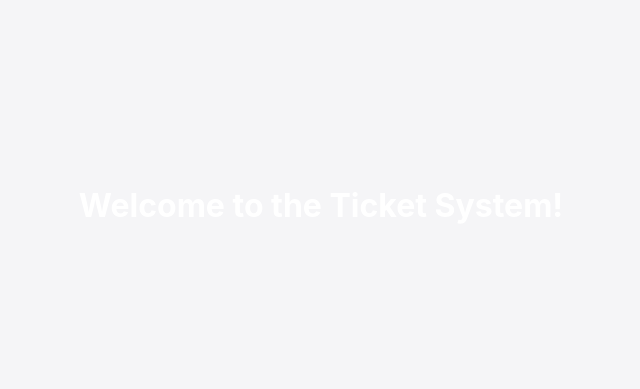
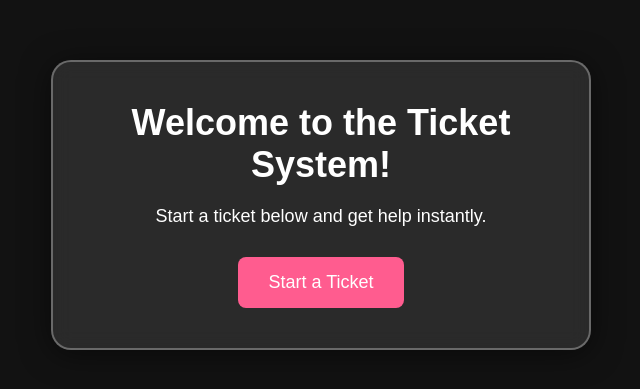
Before and after one commit to vedantakbari/ticket-system, a Next.js app: page / in a window 1280 px wide. Shown: the part 195-584 px from the top of the page, without its empty margins (319-959 px from the left). Built offline with nearby package versions, Linux system fonts and the light colour scheme.

Commit message:
Move global CSS impodrt to _app.js

```diff
--- a/pages/index.js
+++ b/pages/index.js
@@ -1,8 +1,12 @@
 // pages/index.js
 export default function Home() {
   return (
-    <div>
-      <h1>Welcome to the Ticket System!</h1>
+    <div className="container">
+      <div className="content">
+        <h1>Welcome to the Ticket System!</h1>
+        <p>Start a ticket below and get help instantly.</p>
+        <button>Start a Ticket</button>
+      </div>
     </div>
   );
 }
--- a/styles/style.css
+++ b/styles/style.css
@@ -1,55 +1,65 @@
-/* Frosted Glass Effect on Background */
-body {
-  background-color: #f5f5f7; /* Soft light gray background (or you can choose any color you like) */
-  font-family: -apple-system, BlinkMacSystemFont, "Segoe UI", "Roboto", "Oxygen", "Ubuntu", "Cantarell", "Fira Sans", "Droid Sans", "Helvetica Neue", sans-serif;
-  color: #fff;
+/* styles/style.css */
+
+/* Basic reset */
+* {
   margin: 0;
   padding: 0;
+  box-sizing: border-box;
+}
+
+body {
+  background-color: #121212;
+  font-family: Arial, sans-serif;
+  color: #fff;
   display: flex;
   justify-content: center;
   align-items: center;
-  height: 100vh;
+  min-height: 100vh;
 }
 
 .container {
-  backdrop-filter: blur(15px); /* Blur effect for frosted glass */
-  background: rgba(255, 255, 255, 0.2); /* Light transparent background */
-  padding: 50px;
-  border-radius: 15px;
-  box-shadow: 0 4px 15px rgba(0, 0, 0, 0.3);
-  text-align: center;
-  width: 400px;
-
-  /* Purple and orange border */
-  border: 5px solid transparent;
-  border-image: linear-gradient(45deg, purple, orange);
-  border-image-slice: 1;
+  position: relative;
+  display: flex;
+  justify-content: center;
+  align-items: center;
+  width: 100%;
+  height: 100%;
 }
 
-.title {
-  font-size: 3rem;
-  font-weight: 600;
-  color: #fff;
-  margin: 0;
+.content {
+  background: rgba(255, 255, 255, 0.1); /* Light glass effect */
+  border-radius: 20px;
+  padding: 40px;
+  text-align: center;
+  backdrop-filter: blur(10px); /* Frosted glass effect */
+  border: 2px solid rgba(255, 255, 255, 0.3);
+  box-shadow: 0 4px 30px rgba(0, 0, 0, 0.5);
+  width: 90%;
+  max-width: 600px;
 }
 
-.description {
-  font-size: 1.2rem;
-  color: #ddd;
-  margin-top: 10px;
-  font-weight: 300;
+h1 {
+  font-size: 36px;
+  color: #fff;
+  margin-bottom: 20px;
 }
 
-.explode-cube {
-  width: 50px;
-  height: 50px;
-  background-color: #5c6bc0; /* A nice blue color */
-  border-radius: 10px;
-  margin-top: 20px;
-  cursor: pointer;
-  transition: transform 0.5s ease;
+p {
+  font-size: 18px;
+  margin-bottom: 30px;
 }
 
-.explode-cube.exploded {
-  transform: scale(2) rotate(720deg);
+button {
+  background-color: #ff5c8f;
+  color: white;
+  border: none;
+  border-radius: 8px;
+  padding: 15px 30px;
+  font-size: 18px;
+  cursor: pointer;
+  transition: background-color 0.3s ease;
 }
+
+button:hover {
+  background-color: #f56b9a; /* Lighter shade of pink */
+}
```
Also changed, not shown: 1 other file (tests, documents, lock files or other folders).
